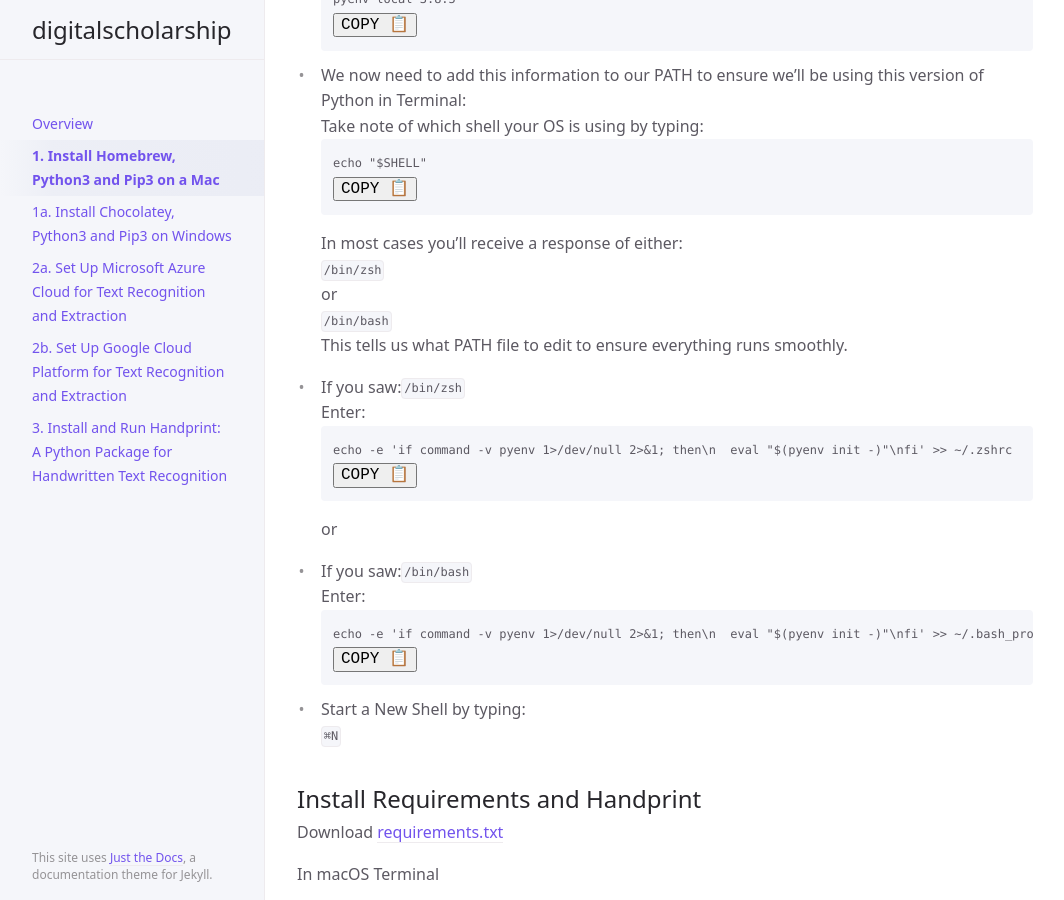
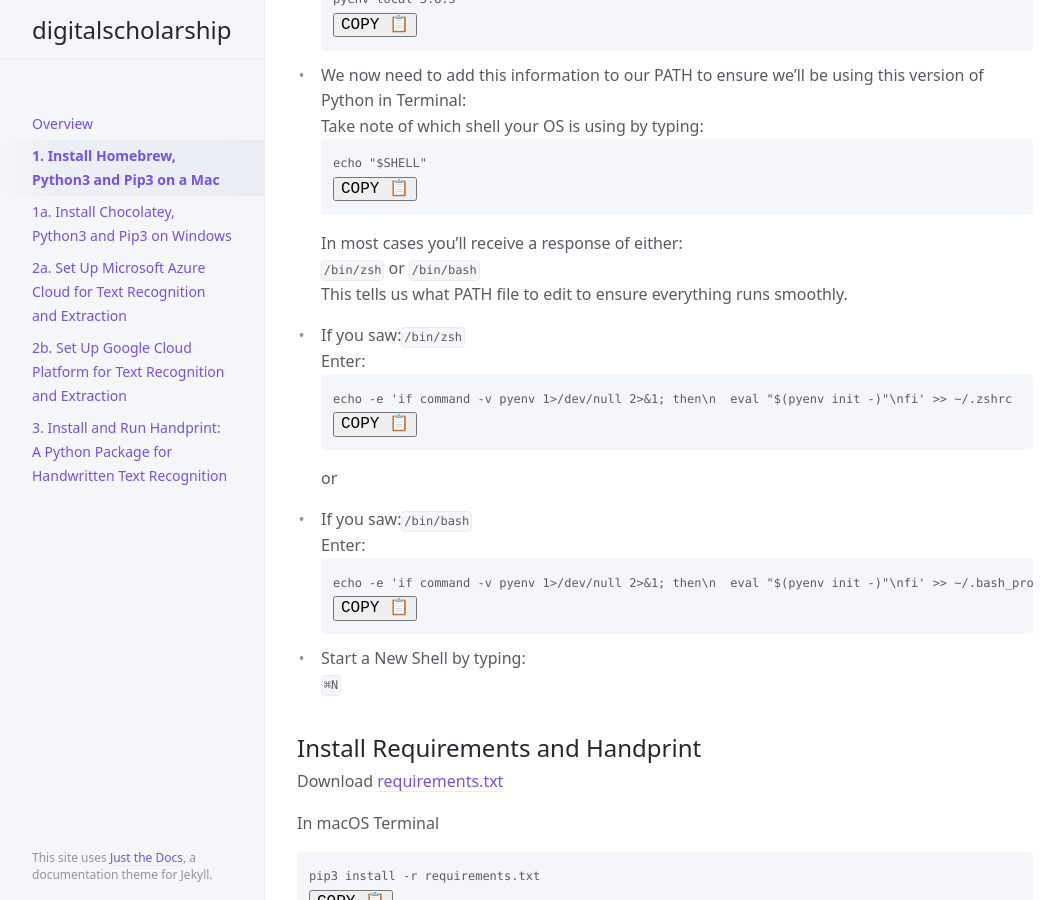
Before and after one commit to ccarvel/digitalscholarship, a Jekyll site: the page built from step_1_cli.md, in a window 1280 px wide and 900 px high, scrolled down 1074 px. Shown: the whole window, without its empty margins (107-1171 px from the left). Built offline with Jekyll 4.4.1, drawn with Linux system fonts in a browser that asks for light colours.

Commit message:
Update step_1_cli.md

````diff
--- a/step_1_cli.md
+++ b/step_1_cli.md
@@ -46,9 +46,7 @@ Take note of which shell your OS is using by typing:<br/>
 echo "$SHELL"
 ```
 In most cases you'll receive a response of either:<br/>
-```/bin/zsh```<br/>
-or<br/>
-```/bin/bash```<br/>
+```/bin/zsh``` or ```/bin/bash```<br/>
 This tells us what PATH file to edit to ensure everything runs smoothly.<br/>
 
 * If you saw:```/bin/zsh```<br/>
````
